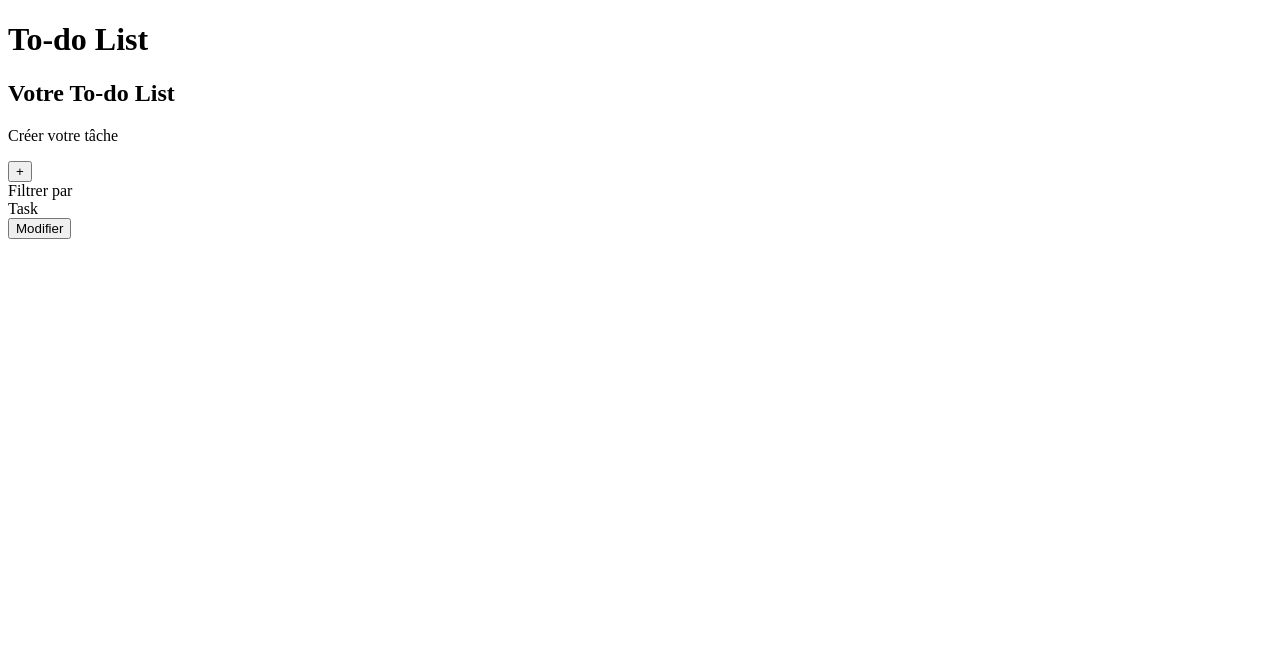
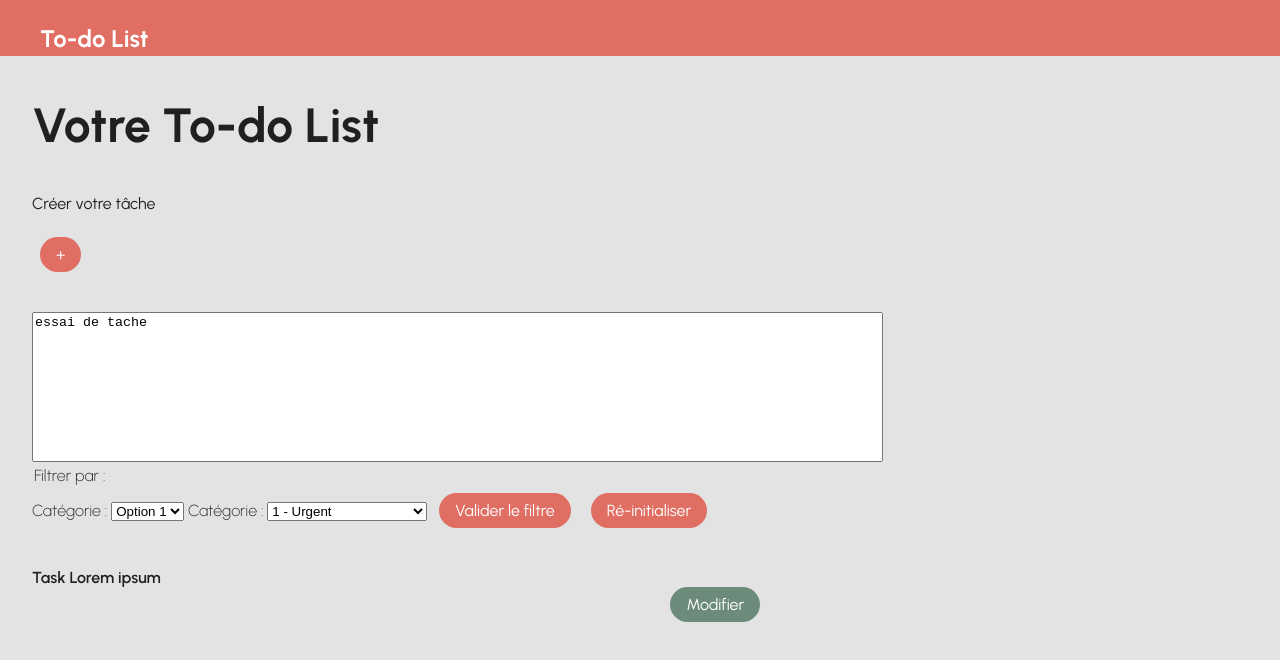
Before and after one commit to svetlanouchka/To-Do-projet, a plain HTML site: page index.html in a window 1280 px wide. Drawn offline with Linux system fonts and the light colour scheme; a web font is replaced by a local one.

Commit message:
second-commit-index.html

```diff
--- a/index.html
+++ b/index.html
@@ -8,39 +8,56 @@
     <link rel="stylesheet" href="style.css">
     <link rel="preconnect" href="https://fonts.googleapis.com">
     <link rel="preconnect" href="https://fonts.gstatic.com/" crossorigin>
-    <link
-        href="https://fonts.googleapis.com/css2?family=Fraunces:ital,opsz,wght@0,9..144,100..900;1,9..144,100..900&family=Parkinsans:wght@300..800&family=Urbanist:ital,wght@0,100..900;1,100..900&display=swap"
+    <link href="https://fonts.googleapis.com/css2?family=Urbanist:ital,wght@0,100..900;1,100..900&display=swap"
         rel="stylesheet">
     <link rel="preconnect" href="https://fonts.googleapis.com">
     <link rel="preconnect" href="https://fonts.gstatic.com/" crossorigin>
-    <link
-        href="https://fonts.googleapis.com/css2?family=Fraunces:ital,opsz,wght@0,9..144,100..900;1,9..144,100..900&family=Parkinsans:wght@300..800&family=Urbanist:ital,wght@0,100..900;1,100..900&display=swap"
+    <link href="https://fonts.googleapis.com/css2?family=Afacad:ital,wght@0,400..700;1,400..700&display=swap"
         rel="stylesheet">
 </head>
-<Header>
+<header>
     <h1>To-do List</h1>
-</Header>
+</header>
 
 <body>
+    <main>
         <script src="script.js"></script>
         <h2>Votre To-do List</h2>
         <p>Créer votre tâche</p>
 
         <button id="button-create" class="button">+</button>
 
-    <section>
-        <div class="filter">Filtrer par
+        <section class="task-list-filter">
+            <textarea type="text" id="txtarea">essai de tache</textarea>
+            <article>
+                <legend>Filtrer par :</legend>
 
 
-        </div>
 
+                <label for="category">Catégorie :</label>
+                <select id="category">
+                    <option value="1">Option 1</option>
+                    <option value="2">Option 2</option>
+                    <option value="3">Option 3</option>
+                </select>
+
+                <label for="priority">Catégorie :</label>
+                <select id="priority">
+                    <option value="1">1 - Urgent</option>
+                    <option value="2">2 - Normal</option>
+                    <option value="3">3 - Moindre importance</option>
+                </select>
+
+                <button id="button-validate" class="button">Valider le filtre</button>
+                <button id="button-init" class="button">Ré-initialiser</button>
+            </article>
             <div class="task-list">
-            <article>Task</article>
-            <button>Modifier</button>
+                <article class="task">Task Lorem ipsum</article>
+                <button class="button-modif">Modifier</button>
             </div>
 
         </section>
-
+    </main>
 </body>
 
 
--- a/style.css
+++ b/style.css
@@ -0,0 +1,116 @@
+:root {
+    --main-bg-color: #e3e3e3;
+    --main-color: #E06E63;
+    --main-text-color: #202020;
+    --main-link-color: #007bff;
+    --main-link-hover-color: #0056b3;
+    --main-border-color: #ccc;
+    --main-border-radius: 5px;
+    --main-box-shadow: 0 2px 5px rgba(0, 0, 0, 0.1);
+    --main-transition: 0.3s;
+
+    --main-font-family: 'Urbanist', sans-serif;
+    --main-font-size: 1rem;
+
+    --secondary-bg-color: #6C8B7A;
+    --secondary-font-family: 'Afacad', sans-serif;
+
+    --titre-font-size: 3rem;
+    --main-espace: 1rem;
+    --main-padding: calc(var(--main-espace) * 2);
+    --main-margin: calc(var(--main-espace) * 2);
+}
+
+* {
+    box-sizing: border-box;
+}
+
+header {
+    background-color: var(--main-color);
+    color: white;
+    padding: 0.5rem;
+    height: 3.5rem;
+    margin: 0;
+}
+
+header>h1 {
+    font-size: 1.5rem;
+    text-align: left;
+    margin-left: var(--main-margin)
+}
+
+body {
+    margin: 0;
+    padding: 0;
+    font-family: var(--main-font-family);
+    font-size: var(--main-font-size);
+    background-color: var(--main-bg-color);
+    color: var(--main-text-color);
+}
+
+h2 {
+    font-size: var(--titre-font-size);
+}
+
+#txtarea {
+    width: 70%;
+    height: 150px;
+    resize: none;
+    /* Empêche le redimensionnement */
+}
+
+main {
+    margin: var(--main-margin);
+}
+
+.task-list-filter {
+    margin-top: var(--main-margin);
+    font-weight: 200;
+}
+
+.task-list {
+    margin-top: var(--main-margin);
+    display: flexbox;
+    justify-content: flex-start;
+    width: 70%;
+    gap: var(--main-espace);
+
+
+}
+
+.task {
+    font-weight: 600;
+}
+
+.button {
+    display: inline-block;
+    padding: 0.5rem 1rem;
+    margin: 0.5rem;
+    border: none;
+    border-radius: 30px;
+    background-color: var(--main-color);
+    color: white;
+    font-family: var(--main-font-family);
+    font-size: var(--main-font-size);
+    cursor: pointer;
+    transition: var(--main-transition);
+}
+
+.button-modif {
+    background-color: var(--secondary-bg-color);
+    padding: 0.5rem 1rem;
+    /*    display: flex; */
+    margin-left: 75%;
+    border: none;
+    border-radius: 30px;
+    color: white;
+    font-family: var(--main-font-family);
+    font-size: var(--main-font-size);
+    cursor: pointer;
+    transition: var(--main-transition);
+}
+
+
+.button:hover {
+    background-color: #d9534f;
+}
```
Lines whose indentation alone changed are shown as unchanged.
